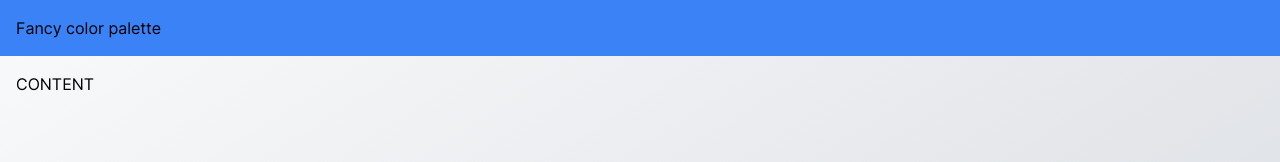
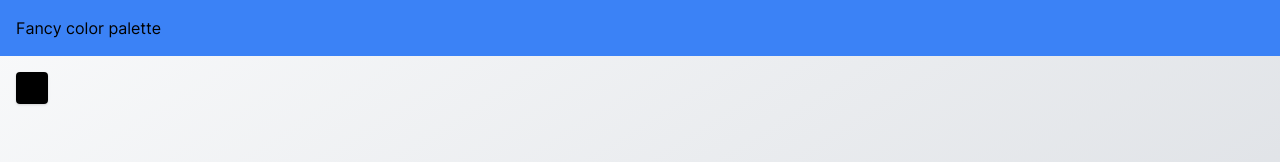
Before and after one commit to luismartinezs/color-palette-generator, a Vue app: page / in a window 1280 px wide. Shown: the top 162 px of the page. Built offline with nearby package versions, Linux system fonts and the light colour scheme; what @tailwindcss/typography would draw is missing.

Commit message:
Color input two way data binding

```diff
--- a/src/components/ColorInput.vue
+++ b/src/components/ColorInput.vue
@@ -4,7 +4,7 @@
   <input
     class="w-8 h-8 rounded shadow cursor-pointer overflow-hidden"
     type="color"
-    :value="modelValue"
+    :value="color"
     @change="handleChange"
   />
 </template>
@@ -14,19 +14,19 @@ export default {
   name: 'ColorInput',
   // takes reactive value as a prop
   props: {
-    modelValue: {
+    color: {
       type: String,
       default: '#000000',
     },
   },
   // emits updates on reactive value
-  emits: ['update:modelValue'],
+  emits: ['update:color'],
   setup(_, { emit }) {
     // input event will trigger every time we click on the color picker
     // change event will only trigger when we close the color picker in any way (when the input loses focus)
     const handleChange = (event) => {
       // New color in hex format is emitted
-      emit('update:modelValue', event.target.value)
+      emit('update:color', event.target.value)
     }
 
     return {
--- a/src/views/Home.vue
+++ b/src/views/Home.vue
@@ -1,9 +1,22 @@
 <script>
+import { ref } from 'vue'
+import ColorInput from '@/components/ColorInput.vue'
+
 export default {
-  name: 'Home'
+  name: 'Home',
+  components: {
+    ColorInput
+  },
+  setup() {
+    const color = ref('#000000')
+
+    return { color }
+  }
 }
 </script>
 
 <template>
-  <div>CONTENT</div>
+  <div>
+    <ColorInput v-model:color="color" />
+  </div>
 </template>
```
